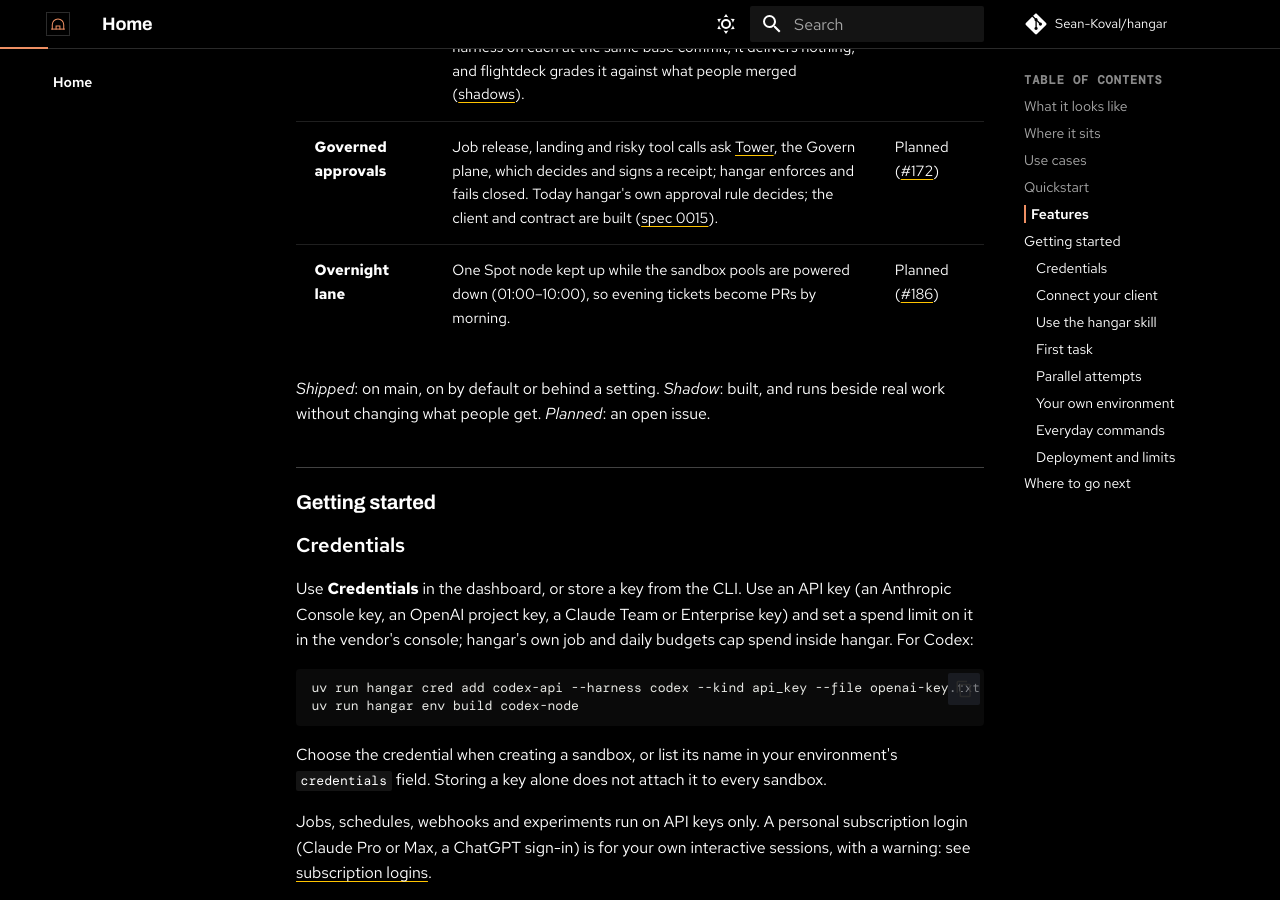
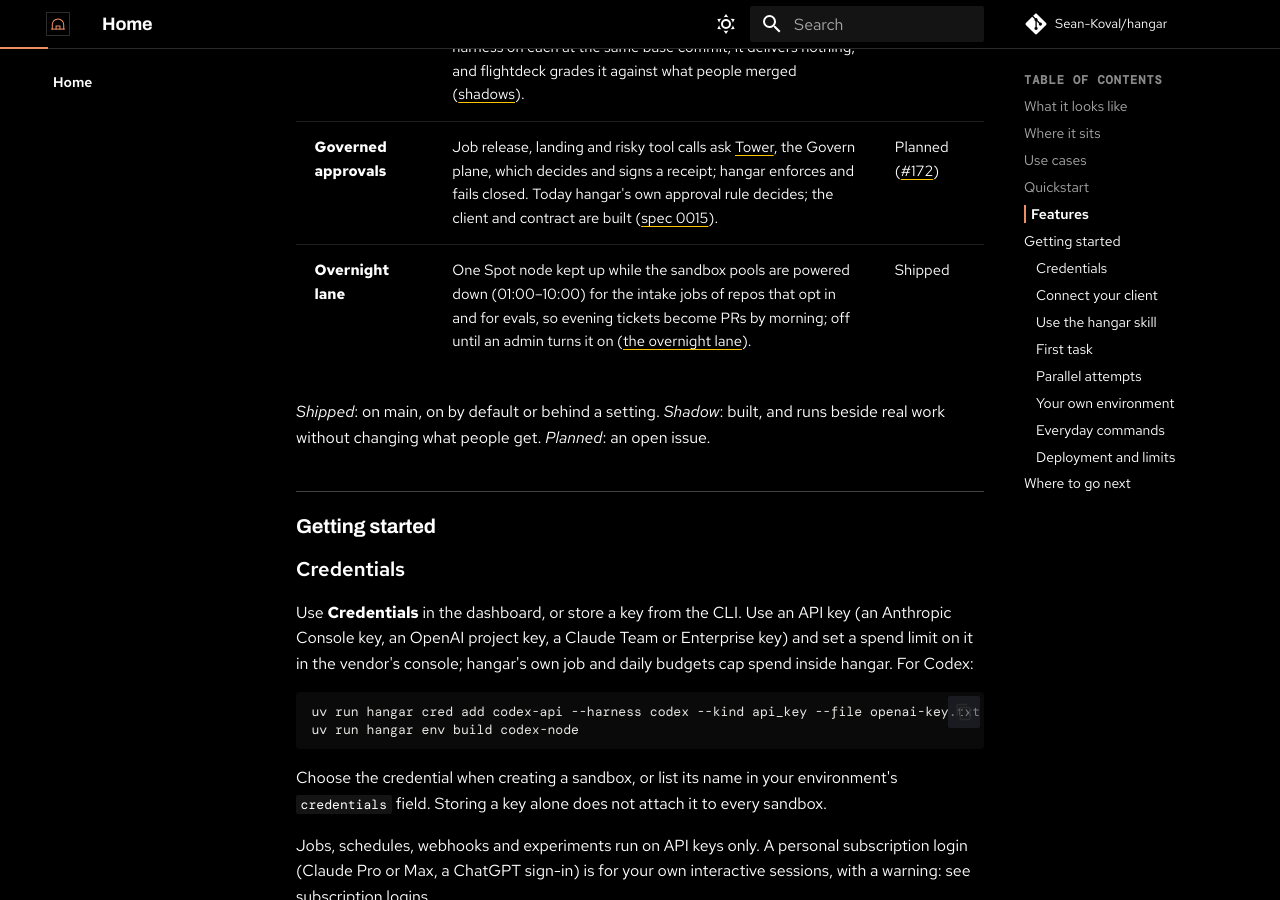
Before and after one commit to Sean-Koval/hangar, an MkDocs documentation site: the page built from docs/index.md, in a window 1280 px wide and 900 px high, scrolled down 5413 px. Built offline with MkDocs 1.6.1 and Material for MkDocs 9.7.7, drawn with Linux system fonts in a browser that asks for light colours; comment, search, counter and statistics services are not loaded.

Commit message:
docs: the overnight lane is shipped (#186, #301)
#301 put the overnight lane on main: one Spot node through the night for
the intake jobs of repos with `overnight: true` and for evals, off until
an admin applies `enable_overnight_lane` and runs `hangar power overnight
on`. Both feature tables now say Shipped and link gke.md's section.

Co-Authored-By: Claude Opus 5.5 <noreply@anthropic.com>
Claude-Session: https://claude.ai/code/session_01HvitnJ1UBiCErYxq9RC6B8

```diff
--- a/docs/index.md
+++ b/docs/index.md
@@ -67,7 +67,7 @@ To look around first without Docker or a key, run the demo hangar the recording
 | **Usage and insight** | Tokens, cost and budgets per job and person ([activity](activity.md)), traces as OTLP ([observability](observability.md)), and run capture for [flightdeck](specs/0014-sister-tool-interfaces.md). | Shipped |
 | **Shadow runs** | A repo policy samples real tickets and runs a candidate harness on each at the same base commit; it delivers nothing, and flightdeck grades it against what people merged ([shadows](repo-policy.md#shadows)). | Shadow |
 | **Governed approvals** | Job release, landing and risky tool calls ask [Tower](https://sean-koval.github.io/agent-factory/tools/workspace/), the Govern plane, which decides and signs a receipt; hangar enforces and fails closed. Today hangar's own approval rule decides; the client and contract are built ([spec 0015](specs/0015-governance-decision-point.md)). | Planned ([#172](https://github.com/Sean-Koval/hangar/issues/172)) |
-| **Overnight lane** | One Spot node kept up while the sandbox pools are powered down (01:00–10:00), so evening tickets become PRs by morning. | Planned ([#186](https://github.com/Sean-Koval/hangar/issues/186)) |
+| **Overnight lane** | One Spot node kept up while the sandbox pools are powered down (01:00–10:00) for the intake jobs of repos that opt in and for evals, so evening tickets become PRs by morning; off until an admin turns it on ([the overnight lane](gke.md#the-overnight-lane)). | Shipped |
 
 *Shipped*: on main, on by default or behind a setting. *Shadow*: built, and runs beside real work without changing what people get. *Planned*: an open issue.
 
```
Also changed, not shown: README.md (+1 -1 lines).
